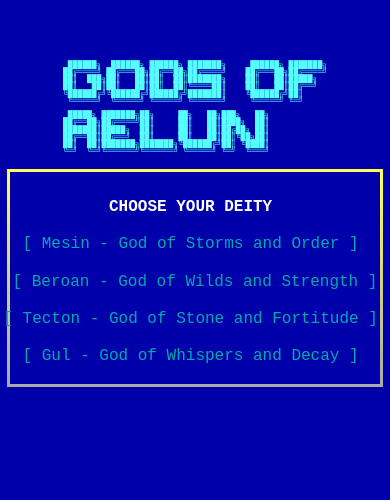
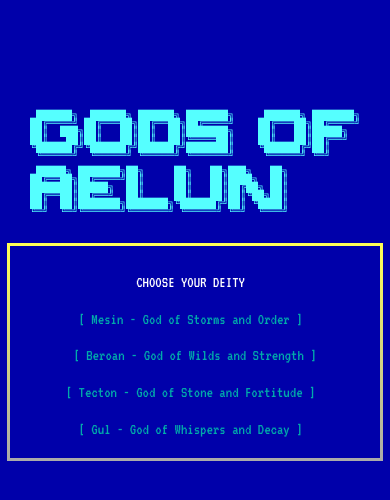
Before and after one commit to waynek3/gods-of-aelun, a website built with Vite: page index.html in a window 390 px wide. Shown: the part 202-702 px from the top of the page. Built offline with nearby package versions, Linux system fonts and the light colour scheme.

Commit message:
Fix: Finalize font and layout for mobile

```diff
--- a/src/style.css
+++ b/src/style.css
@@ -1,5 +1,6 @@
 :root {
-  font-family: 'IBM Plex Mono', monospace;
+  /* UPDATED to enforce the new font */
+  font-family: 'VT323', monospace;
   background-color: #0000AA;
   color: #00AAAA;
 
@@ -20,8 +21,11 @@ body {
 
 #game-title {
   text-align: center;
-  font-size: 8px;
-  line-height: 0.9;
+  /* UPDATED for better pixel font rendering */
+  font-size: 20px;
+  line-height: 0.8;
+  transform: scale(0.5);
+  transform-origin: bottom;
   color: #55FFFF;
 }
 
@@ -37,6 +41,9 @@ body {
   background-color: #0000AA;
   border: 3px solid #AAAAAA;
   border-image: linear-gradient(to bottom, #FFFF55, #AAAAAA) 1;
+
+  /* Set a base font size for the grid calculation */
+  font-size: 16px;
 }
 
 .clickable {
@@ -44,26 +51,23 @@ body {
   user-select: none;
 }
 
-/* General styles for our grid elements */
 .header, .card, .card-slot, .hand-card, .button, .unit, .ui-text {
   display: flex;
   justify-content: center;
   align-items: center;
-  white-space: pre; /* Important for multi-line ASCII art */
+  white-space: pre;
 }
 
-/* Specific styles */
 .card.selected, .hand-card.selected {
-  color: #FFFF55; /* Yellow for selection */
+  color: #FFFF55;
 }
 
 .header {
-  color: #FFFFFF; /* White headers */
-  font-weight: bold;
+  color: #FFFFFF;
 }
 
 .unit {
-  color: #FFFFFF; /* White units */
+  color: #FFFFFF;
 }
 
 .selected-char {
```
